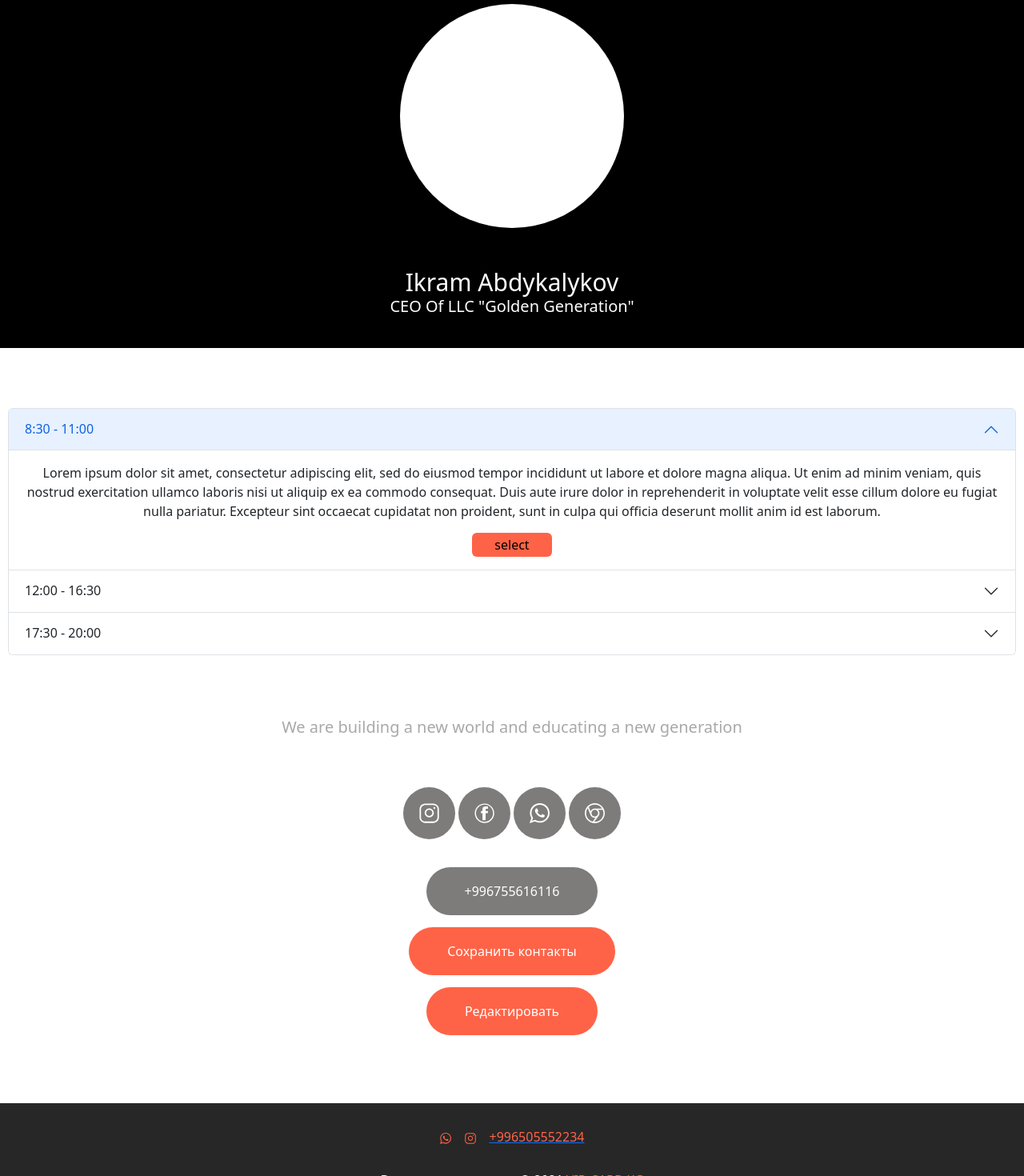
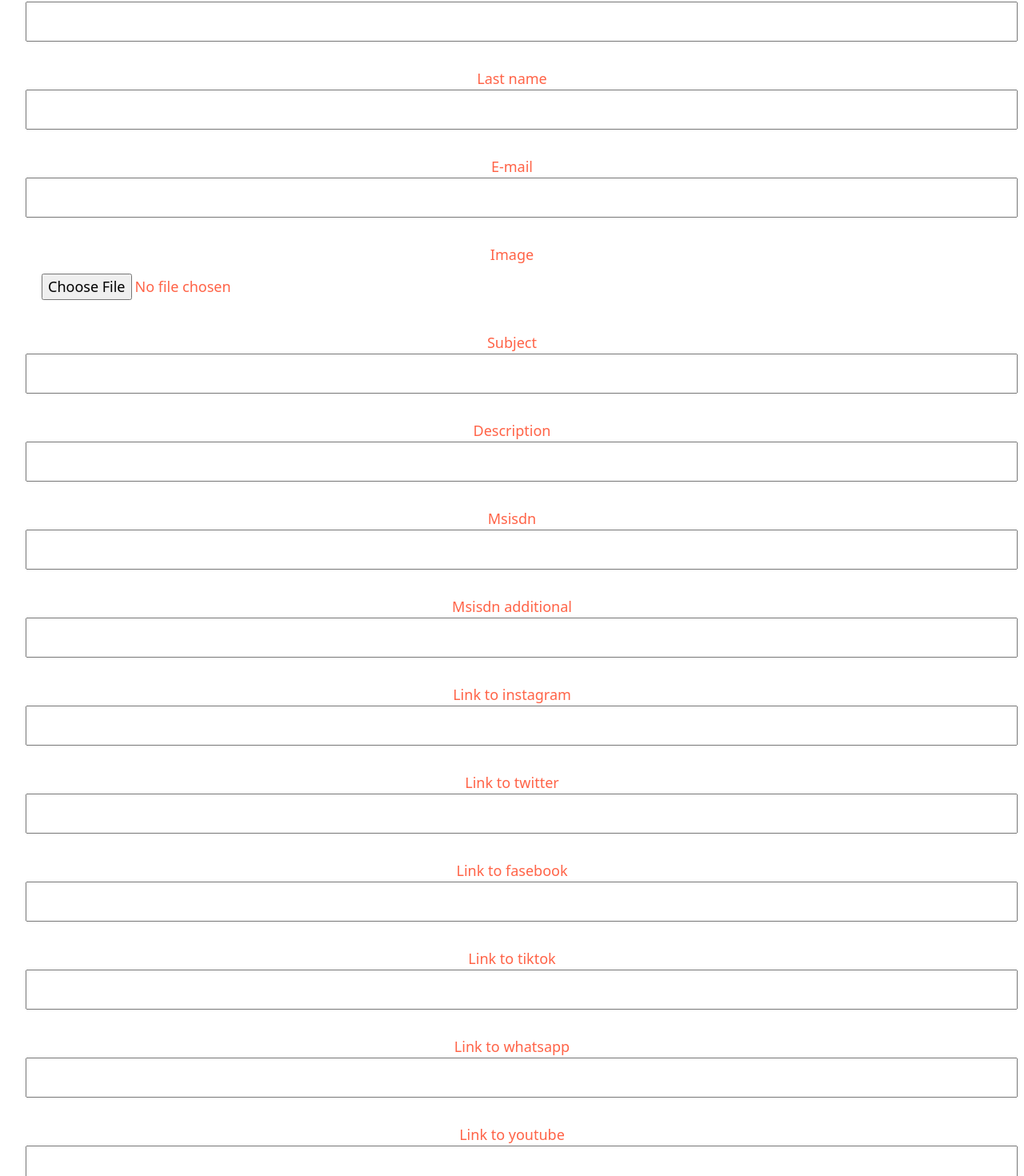
Before and after one commit to Ponomareva10/visit, a React (Create React App) app: page /reduct in a window 1280 px wide. Shown: the part 75-1545 px from the top of the page at 80% size. Built offline with nearby package versions, Linux system fonts and the light colour scheme.

Commit message:
added reductCard and adding a photo

```diff
--- a/src/App.jsx
+++ b/src/App.jsx
@@ -1,16 +1,16 @@
-import './App.css';
-import Content from './components/Content/Content';
-import Footer from './components/Footer/Footer';
-import Visit from './components/Visit/Visit';
-import BasicExample from './components/Accordion/Accordion';
+import React from "react";
+import "./App.css";
+import Main from "./pages/Main";
+import { Routes, Route} from "react-router-dom";
+import ReductCard from "./components/ReductCard/ReductCard";
 
 function App() {
   return (
     <div className="App">
-      <Visit />
-      <BasicExample />
-      <Content />
-      <Footer />
+      <Routes>
+        <Route path="/" element={<Main />}></Route>
+        <Route path="/reduct" element={<ReductCard/>}></Route>
+      </Routes>
     </div>
   );
 }
--- a/src/components/Accordion/Accordion.jsx
+++ b/src/components/Accordion/Accordion.jsx
@@ -1,3 +1,4 @@
+import React from 'react';
 import Accordion from 'react-bootstrap/Accordion';
 import 'bootstrap/dist/css/bootstrap.min.css';
 import s from './s.module.css';
@@ -16,7 +17,7 @@ function BasicExample() {
             pariatur. Excepteur sint occaecat cupidatat non proident, sunt in
             culpa qui officia deserunt mollit anim id est laborum.
           <div>
-            <button className={s.button}>select</button>
+            <button className={s.button} >Сохранить</button>
           </div>
         </Accordion.Body>
       </Accordion.Item>
@@ -31,7 +32,7 @@ function BasicExample() {
             pariatur. Excepteur sint occaecat cupidatat non proident, sunt in
             culpa qui officia deserunt mollit anim id est laborum.
           <div>
-            <button className={s.button}>select</button>
+            <button className={s.button}>Сохранить</button>
           </div>
         </Accordion.Body>
       </Accordion.Item>
@@ -46,7 +47,7 @@ function BasicExample() {
             pariatur. Excepteur sint occaecat cupidatat non proident, sunt in
             culpa qui officia deserunt mollit anim id est laborum.
           <div>
-            <button className={s.button}>select</button>
+            <button className={s.button}>Сохранить</button>
           </div>
         </Accordion.Body>
       </Accordion.Item>
--- a/src/components/Accordion/s.module.css
+++ b/src/components/Accordion/s.module.css
@@ -1,11 +1,20 @@
 .wrapper {
   padding: 75px 10px;
 }
+
+.textarea {
+  width: 100%;
+  min-height: 80px;
+  max-height: fit-content;
+  border: none;
+}
+
 .button {
-  width: 100px;
-  height: 30px;
-  border-radius: 6px;
+  width: 120px;
+  height: 40px;
+  border-radius: 20px;
   border: none;
   background-color: tomato;
   margin-top: 15px;
+  color: #fff;
 }
--- a/src/components/Content/Content.jsx
+++ b/src/components/Content/Content.jsx
@@ -1,14 +1,12 @@
 import React from 'react';
+import {Link} from 'react-router-dom';
 import s from './s.module.css';
 import insta from '../../image/insta.svg';
 import facebook from '../../image/fb.svg';
 import whatsapp from '../../image/wapp.svg';
 import chrome from '../../image/chrome.svg';
 
-
 const Content = () => {
-  // const [input, setInput] = useState('')
-
 
   return (
     <div className={s.content}>
@@ -35,15 +33,17 @@ const Content = () => {
         </i>
       </a>
       </div>
-      <button className={s.btnTel}>
+      <button id={s.btnTel}>
         <a className={s.btn} href='tel: +996755616116'>+996755616116</a>
       </button>
       <button className={s.btnContact}>
         <a className={s.btn} href='http://vipcrd.ru/user/14/download'>Сохранить контакты</a>
       </button>
-      <button className={s.btnContact}>
-        Редактировать
-      </button>
+      <Link to="/reduct">
+        <button type="button" className={s.btnContact}  >
+          Редактировать
+        </button>
+      </Link>
     </div>
   );
 };
--- a/src/components/Content/s.module.css
+++ b/src/components/Content/s.module.css
@@ -32,10 +32,17 @@
   object-fit: contain;
 }
 
-.btnTel,
+a.btn,
+a.btn:hover {
+  color: #fff;
+  text-decoration: none;
+}
+
+#btnTel,
 .btnContact {
   display: block;
-    padding: 18px 48px;
+  padding: 15px 48px;
+  color: #fff;
   background-color:  rgb(126, 123, 123);
   border-radius: 50px;
   margin: 15px auto;
@@ -46,12 +53,3 @@
   background-color: tomato;
   color: #fff;
 }
-
-.btn {
-    color: #fff;
-    text-decoration: none;
-}
-
-.btnContact:hover {
-    text-decoration: none;
-}
--- a/src/components/Footer/Footer.jsx
+++ b/src/components/Footer/Footer.jsx
@@ -13,18 +13,14 @@ const Footer = () => {
         <a href='https://instagram.com/vipcard.kg/'>
             <img className={s.icon} src={instaTomato} alt="icon" />
         </a>
-        <a href='tel:+996505552234'>
-          <i className={s.link}  >
-            +996505552234
-          </i>
+        <a className={s.link} href='tel:+996505552234'>
+          +996505552234
         </a>
       </div>
       <div>
         <span className={s.uniKod}>Все права защищены © 2021</span>
-        <a href='http://vipcrd.ru/'>
-          <i className={s.link}  >
-            VIP-CARD.KG
-          </i>
+        <a className={s.link} href='http://vipcrd.ru/'>
+          VIP-CARD.KG
         </a>
       </div>
     </div>
--- a/src/components/Footer/s.module.css
+++ b/src/components/Footer/s.module.css
@@ -2,7 +2,7 @@
   width: 100%;
   min-height: 110px;
   background-color: rgb(40, 39, 39);
-  padding-top: 20px;
+  padding: 20px 0 15px 0;
 }
 
 .footerLink {
@@ -19,18 +19,12 @@
   object-fit: contain;
 }
 
-a {
-  text-decoration: none;
-}
-
-.link,
-.link:hover {
-  text-decoration: none;
+a.link,
+a.link:hover {
+  text-decoration-color: tomato;
   color: tomato;
   font-style: normal;
 }
-
-
 
 .uniKod {
   color: #fff;
--- /dev/null
+++ b/src/components/ReductCard/ReductCard.jsx
@@ -0,0 +1,71 @@
+import React from 'react';
+import s from './s.module.css'
+
+const ReductCard = () => {
+  return (
+    <div className={s.wrapper}>
+      <div className={s.title}>First name
+        <input type="text" className={s.input}/>
+      </div>
+      <div className={s.title}>Last name
+        <input type="text" className={s.input}/>
+      </div>
+      <div className={s.title}>E-mail
+        <input type="text" className={s.input}/>
+      </div>
+      <div className={s.title}>Image
+        <input type="file"  className={s.input}/>
+      </div>
+      <div className={s.title}>Subject
+        <input type="text" className={s.input}/>
+      </div>
+      <div className={s.title}>Description
+        <input type="text" className={s.input}/>
+      </div>
+      <div className={s.title}>Msisdn
+        <input type="text" className={s.input}/>
+      </div>
+      <div className={s.title}>Msisdn additional
+        <input type="text" className={s.input}/>
+      </div>
+      <div className={s.title}>Link to instagram
+        <input type="text" className={s.input}/>
+      </div>
+      <div className={s.title}>Link to twitter
+        <input type="text" className={s.input}/>
+      </div>
+      <div className={s.title}>Link to fasebook
+        <input type="text" className={s.input}/>
+      </div>
+      <div className={s.title}>Link to tiktok
+        <input type="text" className={s.input}/>
+      </div>
+      <div className={s.title}>Link to whatsapp
+        <input type="text" className={s.input}/>
+      </div>
+      <div className={s.title}>Link to youtube
+        <input type="text" className={s.input}/>
+      </div>
+      <div className={s.title}>Link to linkedin
+        <input type="text" className={s.input}/>
+      </div>
+      <div className={s.title}>Link to telegram
+        <input type="text" className={s.input}/>
+      </div>
+      <div className={s.title}>Website
+        <input type="text" className={s.input}/>
+      </div>
+      <div className={s.title}>Link to VK
+        <input type="text" className={s.input}/>
+      </div>
+      <div className={s.title}>Link to map
+        <input type="text" className={s.input}/>
+      </div>
+      <div className={s.title}>Address
+        <input type="text" className={s.input}/>
+      </div>
+    </div>
+  );
+};
+
+export default ReductCard;
--- /dev/null
+++ b/src/components/ReductCard/s.module.css
@@ -0,0 +1,22 @@
+.wrapper {
+  width: 100%;
+  height: max-content;
+  padding: 40px 20px;
+}
+
+.title {
+  width: 100%;
+  height: 100px;
+  color: tomato;
+  font-weight: 500;
+  font-size: 18px;
+  margin: 10px 0;
+}
+
+.input {
+  display: block;
+  width: 100%;
+  height: 50px;
+  padding: 10px 20px;
+  margin-left: 12px;
+}
--- a/src/components/Visit/Visit.jsx
+++ b/src/components/Visit/Visit.jsx
@@ -3,47 +3,48 @@ import { useState } from "react";
 import s from "./s.module.css";
 
 const Visit = () => {
-  const [bg, setBg] = useState("");
-  const [logo, setLogo] = useState("");
+  const [bg, setBg] = useState("background: black");
+  const [logo, setLogo] = useState("bacground: white");
 
+  console.log(bg, logo)
 
-  console.log(bg)
-  const handleChange = async (file) => {
   const convertImg = (file) => {
     return new Promise((resolve, reject) => {
       const fileReader = new FileReader();
-        if (!!file) {
+      if(!!file) {
         fileReader.readAsDataURL(file);
         fileReader.onloadend = () => {
-            resolve(fileReader.result);
-          };
+          resolve(fileReader.result)
         }
-      });
-    };
+      }
+    })
+  }
 
-    const readyImg = await convertImg(file.src);
-    if (file.type === "bg") {
-      setBg(readyImg);
+  const handleChange = async (file) => {
+    const readyImg = await convertImg(file.src)
+    if(file.type === "bg") {
+      setBg(readyImg)
     } else {
-      setLogo(readyImg);
+      setLogo(readyImg)
     }
-  };
+  }
+
   return (
-    <label htmlFor="file" className={s.bgImage}>
+    <label htmlFor="file" className={s.bgImage} style={{background: `url(${bg})`}} >
       <input
         hidden
         id="file"
         type="file"
         placeholder="Выберите задний фон"
-        onChange={(e) => handleChange({ type: "logo", src: e.target.files[0] })}
+        onChange={(e) => handleChange({ type: "bg", src: e.target.files[0] })}
       />
-      <label htmlFor="logo" className={s.logo}>
+      <label htmlFor="logo" className={s.logo} style={{background: `url(${logo})`}} >
         <input
           hidden
           id="logo"
           type="file"
           placeholder="Выберите фото"
-          onChange={(e) => handleChange({ type: "bg", src: e.target.files[0] })}
+          onChange={(e) => handleChange({ type: "logo", src: e.target.files[0] })}
         />
       </label>
       <h1 className={s.name}>Ikram Abdykalykov</h1>
--- a/src/index.js
+++ b/src/index.js
@@ -2,10 +2,10 @@ import React from 'react';
 import ReactDOM from 'react-dom/client';
 import './index.css';
 import App from './App';
-
+import { BrowserRouter } from 'react-router-dom';
 const root = ReactDOM.createRoot(document.getElementById('root'));
 root.render(
-  <React.StrictMode>
+  <BrowserRouter>
     <App />
-  </React.StrictMode>
+  </BrowserRouter>
 );
--- /dev/null
+++ b/src/pages/Main.jsx
@@ -0,0 +1,18 @@
+import React from "react";
+import BasicExample from "../components/Accordion/Accordion";
+import Content from "../components/Content/Content";
+import Visit from "../components/Visit/Visit";
+import Footer from "../components/Footer/Footer";
+
+const Main = () => {
+  return (
+    <div>
+      <Visit/>
+      <BasicExample/>
+      <Content/>
+      <Footer/>
+    </div>
+  );
+};
+
+export default Main;
```
Lines whose indentation alone changed are shown as unchanged.
